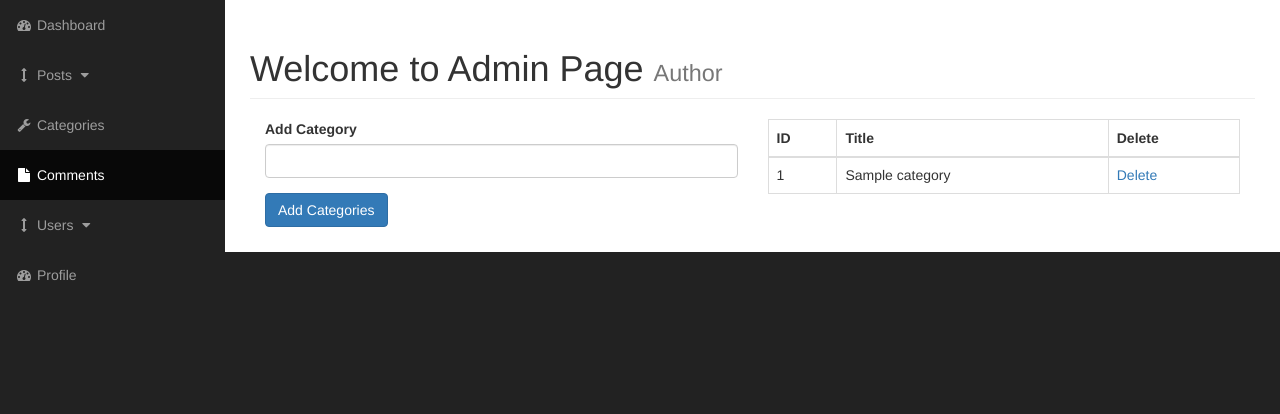
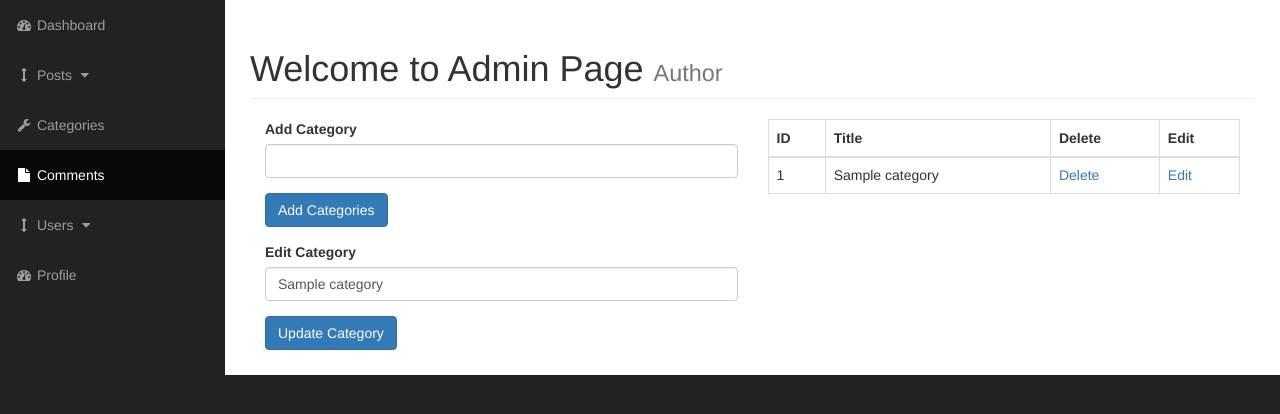
Before and after one commit to UmidAbdu/CMS, a PHP site: page /admin/categories.php?edit=1 in a window 1280 px wide. Shown: the part 51-465 px from the top of the page. Run offline with PHP 8.4, Linux system fonts and the light colour scheme; tables that the repository leaves empty or names only in its code hold one stand-in row (values such as "Sample post").

Commit message:
editing query and refactoring

```diff
--- a/admin/categories.php
+++ b/admin/categories.php
@@ -1,6 +1,6 @@
 <?php include "includes/admin_header.php";
 include "../includes/db.php";
-
+include "../functions.php";
 ?>
 
 <body>
@@ -25,26 +25,7 @@ include "../includes/db.php";
 
                     <div class="col-xs-6">
                         <?php
-                        if(isset($_POST['submit'])){
-                            $cat_title = $_POST['cat_title'];
-                            if($cat_title == "" or empty($cat_title)){
-
-                                echo "This field should not be empty";
-
-                            } else{
-
-                                $query = "INSERT INTO categories(cat_title) ";
-                                $query .= "VALUE('{$cat_title}') ";
-                                $create_category = mysqli_query($connection, $query);
-
-                                if(!$create_category){
-
-                                    die('QUERY FAILED' . mysqli_error($connection));
-
-                                }
-                            }
-                        }
-
+                        inserting_categories(); //function to inserting data
                         ?>
                         <form action="" method="post">
                             <div class="form-group">
@@ -54,8 +35,14 @@ include "../includes/db.php";
                             <div class="form-group">
                                 <input class="btn btn-primary" type="submit" name="submit" value="Add Categories">
                             </div>
-                        </form>
-                    </div> <!-- Add Category Form -->
+                        </form> <!-- Add Category Form -->
+
+                        <?php if(isset($_GET['edit'])){
+                            $cat_id = $_GET['edit'];
+                            include "includes/update_categories.php";
+                        } ?>
+
+                    </div>
 
                     <div class="col-xs-6">
                     <table class="table table-bordered table-hover">
@@ -64,6 +51,7 @@ include "../includes/db.php";
                             <th>ID</th>
                             <th>Title</th>
                             <th>Delete</th>
+                            <th>Edit</th>
                         </tr>
                         </thead>
                         <tbody>
@@ -80,6 +68,7 @@ include "../includes/db.php";
                             <td><?=$cat_id?></td>
                             <td><?=$cat_title?></td>
                             <td><a href='categories.php?delete=<?=$cat_id?>'>Delete</a></td>
+                            <td><a href='categories.php?edit=<?=$cat_id?>'>Edit</a></td>
                         </tr>
                             <?php
 } //closing tag
@@ -105,4 +94,4 @@ include "../includes/db.php";
 
                 </div>
             </div>
-<?php include "includes/admin_footer.php";
+<?php include "includes/admin_footer.php";?>
--- /dev/null
+++ b/admin/includes/update_categories.php
@@ -0,0 +1,45 @@
+
+<form action="" method="post">
+    <div class="form-group">
+        <label for="cat-title">Edit Category</label>
+
+        <?php
+
+        if(isset($_GET['edit'])){
+
+            $cat_id = $_GET['edit'];
+            $query = "SELECT * FROM categories WHERE cat_id = $cat_id";
+            $select_categories_id = mysqli_query($connection, $query);
+
+            while ($row = mysqli_fetch_assoc($select_categories_id)){
+                $cat_id = $row['cat_id'];
+                $cat_title = $row['cat_title'];
+            }
+
+            ?>
+
+            <input value="<?php if(isset($cat_title)){echo $cat_title;} ?>" type="text" class="form-control" name="cat_title">
+
+            <?php
+        }
+        ?>
+
+        <?php //update query
+        if(isset($_POST['update'])){
+            $the_cat_title = $_POST['cat_title'];
+            $query = "UPDATE categories SET cat_title = '{$the_cat_title}' WHERE cat_id = {$cat_id}";
+            $update_query = mysqli_query($connection, $query);
+            if(!$update_query){
+                die('QUERY FAILED' . mysqli_error($connection));
+            }
+
+
+        }
+
+        ?>
+
+    </div>
+    <div class="form-group">
+        <input class="btn btn-primary" type="submit" name="update" value="Update Category">
+    </div>
+</form> <!-- Edit Category Form -->
--- /dev/null
+++ b/functions.php
@@ -0,0 +1,25 @@
+<?php
+function inserting_categories(){
+
+    global $connection;
+
+    if(isset($_POST['submit'])){
+        $cat_title = $_POST['cat_title'];
+        if($cat_title == "" or empty($cat_title)){
+
+            echo "This field should not be empty";
+
+        } else{
+
+            $query = "INSERT INTO categories(cat_title) ";
+            $query .= "VALUE('{$cat_title}') ";
+            $create_category = mysqli_query($connection, $query);
+
+            if(!$create_category){
+
+                die('QUERY FAILED' . mysqli_error($connection));
+
+            }
+        }
+    }
+}
```
